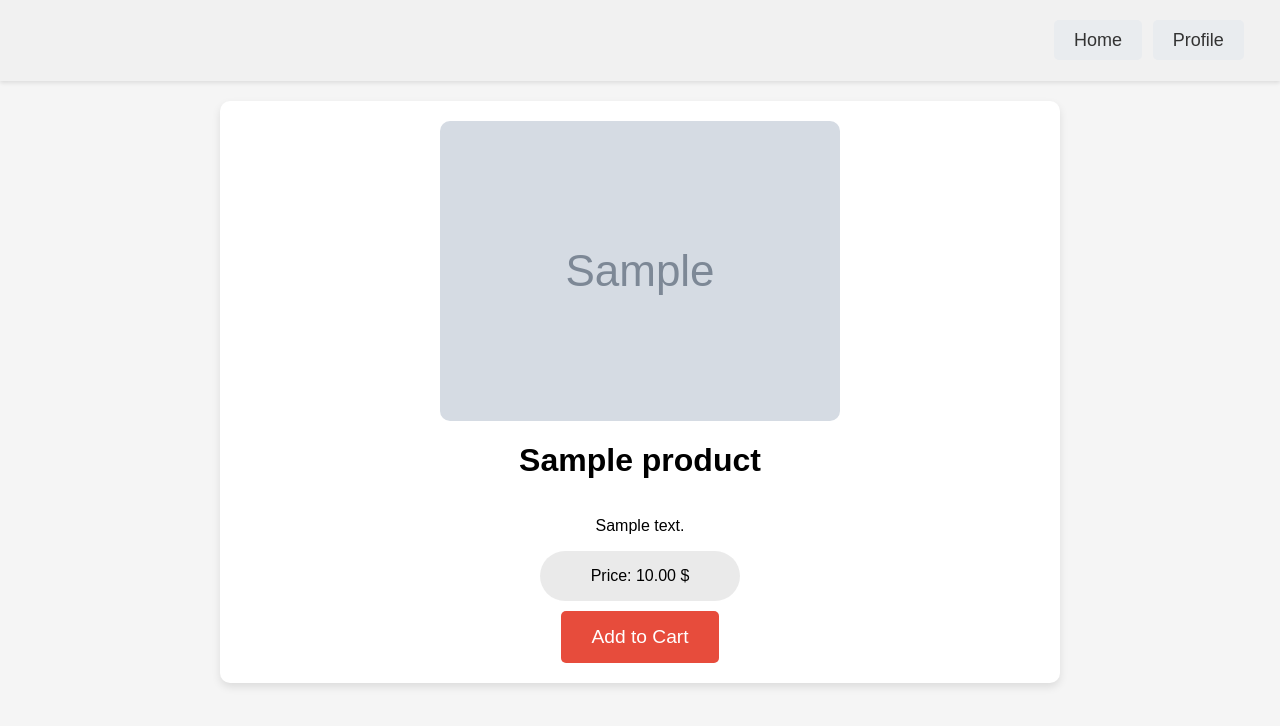
After one commit to vlbuzilov/Ci_Cd_Website, a Django app: page /product/1/ in a window 1280 px wide. The commit adds this page. Shown: the top 726 px of the page. Run offline with Django 5.2, Linux system fonts and the light colour scheme; tables that the repository leaves empty hold one stand-in row (values such as "Sample post"); grey boxes marked "Sample" are stand-in pictures.

Commit message:
product page was added and configured

```diff
--- a/djangoproject/djangoproject/urls.py
+++ b/djangoproject/djangoproject/urls.py
@@ -17,7 +17,7 @@ Including another URLconf
 from django.contrib import admin
 from django.urls import path
 
-from shop_webapp.views import index_page, cart_page, product_page
+from shop_webapp.views import index_page, cart_page, product_page, product_detail
 
 from django.conf import settings
 from django.conf.urls.static import static
@@ -26,7 +26,8 @@ urlpatterns = [
     path("", index_page),
     path("admin/", admin.site.urls),
     path("products/", product_page, name="products"),
-    path("cart/", cart_page)
+    path("cart/", cart_page),
+    path('product/<int:id>/', product_detail, name='product_detail'),
 ]
 
 if settings.DEBUG:
--- a/djangoproject/shop_webapp/views.py
+++ b/djangoproject/shop_webapp/views.py
@@ -1,6 +1,5 @@
-from django.shortcuts import render
+from django.shortcuts import render, get_object_or_404
 from .models import Product, Order
-
 
 def index_page(request):
     return render(request, 'index.html')
@@ -14,3 +13,8 @@ def product_page(request):
 def cart_page(request):
     all_orders = Order.objects.all
     return render(request, 'cart_view.html', {'all': all_orders})
+
+
+def product_detail(request, id):
+    product = get_object_or_404(Product, id=id)
+    return render(request, 'product_detail.html', {'product': product})
--- /dev/null
+++ b/djangoproject/templates/css/product_detail.css
@@ -0,0 +1,106 @@
+body {
+    font-family: Arial, sans-serif;
+    margin: 0;
+    padding: 0;
+    background-color: #f5f5f5;
+}
+
+.header {
+    background-color: #f1f1f1;
+    color: #333;
+    padding: 30px;
+    text-align: right;
+    box-shadow: 0 2px 4px rgba(0, 0, 0, 0.1);
+    display: flex;
+    justify-content: flex-end;
+    align-items: center;
+}
+.header_button {
+    background-color: #e9ecef; /* Lighter shade */
+    color: #333;
+    text-decoration: none;
+    padding: 10px 20px;
+    border-radius: 5px;
+    transition: background-color 0.3s;
+    margin-right: 6.3px;
+    font-size: 18px;
+}
+
+.header_button:hover {
+    background-color: #d3d3d3; /* Darker shade on hover */
+}
+
+.product_detail_container {
+    display: flex;
+    flex-direction: column;
+    align-items: center;
+    padding: 20px;
+    background-color: white;
+    margin: 20px auto;
+    max-width: 800px;
+    box-shadow: 0 4px 8px rgba(0, 0, 0, 0.1);
+    border-radius: 10px;
+    transition: transform 0.3s, box-shadow 0.3s; /* Додаємо трансформацію та тінь для наведення */
+}
+
+.product_detail_container:hover {
+    transform: translateY(-10px); /* Зміщення вверх при наведенні */
+    box-shadow: 0 8px 16px rgba(0, 0, 0, 0.2); /* Глибша тінь при наведенні */
+}
+
+.product_image {
+    max-width: 100%;
+    height: auto;
+    border-radius: 10px;
+    transition: transform 0.3s; /* Додаємо трансформацію для зображення */
+}
+
+.product_image:hover {
+    transform: scale(1.05); /* Збільшення зображення при наведенні */
+}
+
+.product_info {
+    text-align: center;
+    margin-top: 20px;
+}
+
+.product_info h1 {
+    font-size: 2.5em;
+    margin-bottom: 10px;
+}
+
+.product_info p {
+    font-size: 1.2em;
+    margin-bottom: 20px;
+    color: #555;
+}
+.price_container{
+    width: 200px;
+    margin-bottom: 10px;
+    border-radius: 30px;
+    display: flex;
+    justify-content: center;
+    align-content: center;
+    background-color: rgba(201, 201, 201, 0.39);
+}
+.price {
+    font-size: 1.5em;
+    color: #e74c3c;
+    font-weight: bold;
+}
+
+.buy_button {
+    display: inline-block;
+    padding: 15px 30px;
+    font-size: 1.2em;
+    color: white;
+    background-color: #e74c3c;
+    border: none;
+    border-radius: 5px;
+    text-decoration: none;
+    transition: background-color 0.3s ease;
+}
+
+.buy_button:hover {
+    background-color: #c0392b;
+}
--- /dev/null
+++ b/djangoproject/templates/html/product_detail.html
@@ -0,0 +1,30 @@
+<!doctype html>
+<html lang="en">
+<head>
+    <meta charset="UTF-8">
+    <meta name="viewport" content="width=device-width, initial-scale=1.0">
+    <meta http-equiv="X-UA-Compatible" content="ie=edge">
+    <title>{{ product.name }}</title>
+    <link rel="stylesheet" href="/templates/css/product_detail.css">
+</head>
+<body>
+
+<div class="header">
+    <div class = "buttons">
+        <a href="/home" class="header_button">Home</a>
+        <a href="/profile" class="header_button">Profile</a>
+    </div>
+</div>
+
+<div class="product_detail_container">
+    <img src="{{ product.image.url }}" class="product_image" alt="{{ product.name }}">
+    <h1>{{ product.name }}</h1>
+    <p>{{ product.description }}</p>
+    <div class="price_container">
+        <p>Price: {{ product.price }} $</p>
+    </div>
+    <a href="/cart" class="buy_button">Add to Cart</a>
+</div>
+
+</body>
+</html>
--- a/djangoproject/templates/html/products.html
+++ b/djangoproject/templates/html/products.html
@@ -6,7 +6,6 @@
     <meta http-equiv="X-UA-Compatible" content="ie=edge">
     <title>Product Showcase</title>
     <link rel="stylesheet" href="/templates/css/shop_css.css">
-
 </head>
 <body>
 
@@ -25,9 +24,9 @@
             <br>{{ item.name }}<br>
             {{ item.price }} $
         </div>
-        <div class = "order_subcontainer">
+        <div class="order_subcontainer">
             <div class="order_button">
-                <a class="order_button1" href="/cart">Buy</a>
+                <a class="order_button1" href="{% url 'product_detail' item.id %}">Buy</a>
             </div>
         </div>
     </div>
```
